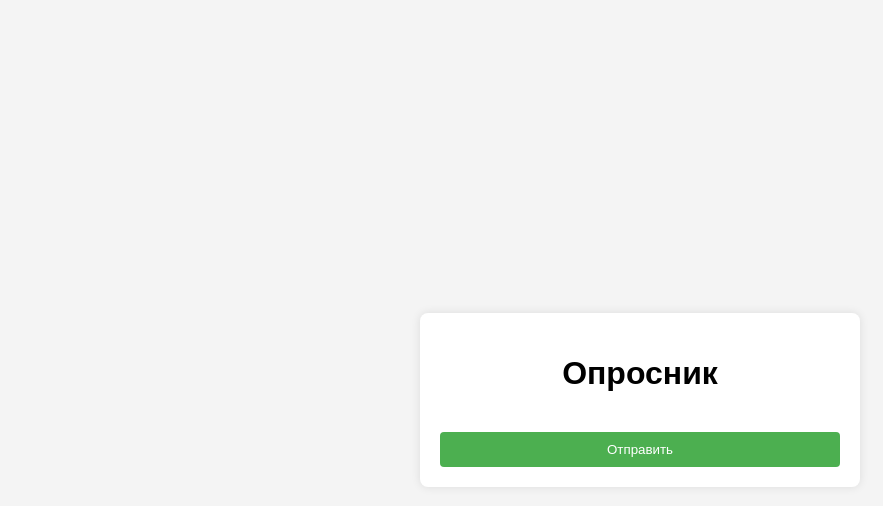
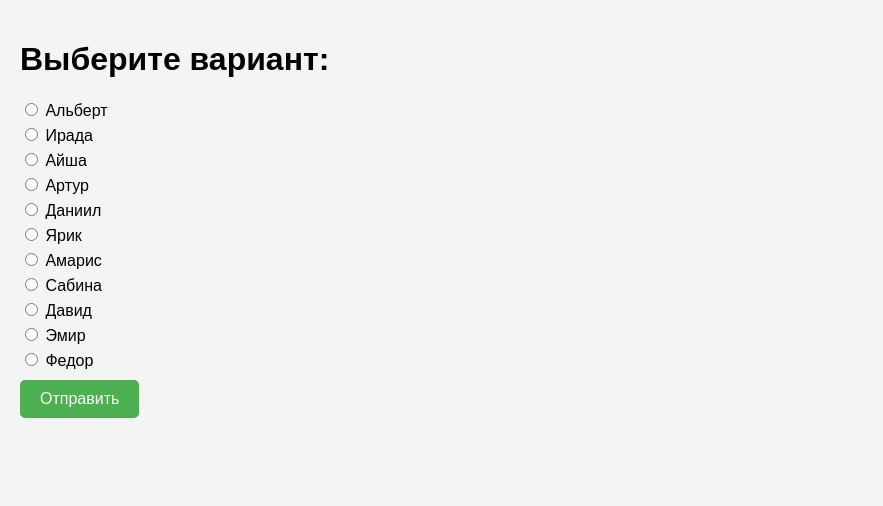
Before and after one commit to LoggysGit/Tests, a plain HTML site: page index.html in a window 1280 px wide. Both pictures are taken after a click on the button "Отправить". Shown: the whole page, without its empty margins (0-883 px from the left). Drawn offline with Linux system fonts and the light colour scheme; no server answers.

Commit message:
Update index.html

```diff
--- a/index.html
+++ b/index.html
@@ -1,5 +1,5 @@
 <!DOCTYPE html>
-<html lang="en">
+<html lang="ru">
 <head>
   <meta charset="UTF-8">
   <meta name="viewport" content="width=device-width, initial-scale=1.0">
@@ -8,127 +8,89 @@
     body {
       font-family: Arial, sans-serif;
       margin: 0;
-      padding: 0;
-      display: flex;
-      justify-content: center;
-      align-items: center;
-      height: 100vh;
+      padding: 20px;
       background-color: #f4f4f4;
     }
-
-    .container {
-      background: #fff;
-      padding: 20px;
-      border-radius: 8px;
-      box-shadow: 0 0 10px rgba(0, 0, 0, 0.1);
-      width: 100%;
-      max-width: 400px;
+    .options {
+      margin: 10px 0;
     }
-
-    h1 {
-      margin-bottom: 20px;
-      text-align: center;
-    }
-
-    form {
-      display: flex;
-      flex-direction: column;
-    }
-
-    #options {
-      margin-bottom: 20px;
-    }
-
     label {
       display: block;
       margin: 5px 0;
     }
-
+    .yes {
+      color: white;
+      background-color: green;
+      padding: 5px 10px;
+      border-radius: 5px;
+    }
     button {
-      padding: 10px;
+      padding: 10px 20px;
+      font-size: 16px;
+      cursor: pointer;
       background-color: #4CAF50;
       color: white;
       border: none;
-      border-radius: 4px;
-      cursor: pointer;
+      border-radius: 5px;
     }
-
     button:hover {
       background-color: #45a049;
     }
   </style>
 </head>
 <body>
-  <div class="container">
-    <h1>Опросник</h1>
-    <form id="pollForm">
-      <div id="options">
-        <!-- Варианты ответа будут загружаться здесь -->
-      </div>
-      <button type="submit">Отправить</button>
-    </form>
+
+  <h1>Выберите вариант:</h1>
+
+  <div class="options" id="options">
+    <!-- Варианты будут загружаться сюда -->
   </div>
 
+  <button id="submitBtn">Отправить</button>
+
   <script>
-    // URL для доступа к Realtime Database Firebase
-    const firebaseDatabaseURL = "https://test-db-b9393-default-rtdb.europe-west1.firebasedatabase.app";
+    // Массив вариантов
+    const optionsList = [
+      "Альберт", "Ирада", "Айша", "Артур", "Даниил", "Ярик",
+      "Амарис", "Сабина", "Давид", "Эмир", "Федор"
+    ];
 
-    // Загружаем варианты ответа
-    async function loadOptions() {
-      const optionsEndpoint = `${firebaseDatabaseURL}/`;
-      try {
-        const response = await fetch(optionsEndpoint);
-        const data = await response.json();
-        const optionsDiv = document.getElementById("options");
-        optionsDiv.innerHTML = ""; // Очистим предыдущие данные
+    // Функция для отображения вариантов
+    function loadOptions() {
+      const optionsDiv = document.getElementById("options");
+      optionsDiv.innerHTML = ""; // Очистим контейнер перед добавлением новых вариантов
 
-        if (data) {
-          Object.entries(data).forEach(([key, value]) => {
-            const label = document.createElement("label");
-            label.innerHTML = `
-              <input type="radio" name="option" value="${key}"> ${value}
-            `;
-            optionsDiv.appendChild(label);
-          });
-        } else {
-          optionsDiv.innerHTML = "<p>Нет доступных вариантов</p>";
-        }
-      } catch (error) {
-        console.error("Ошибка при загрузке вариантов:", error);
-      }
+      optionsList.forEach((option, index) => {
+        const label = document.createElement("label");
+        label.innerHTML = `
+          <input type="radio" name="option" value="${option}" id="option${index}">
+          ${option}
+        `;
+        optionsDiv.appendChild(label);
+      });
     }
 
-    // Отправляем ответ и удаляем выбранный вариант
-    async function submitForm(event) {
-      event.preventDefault();
-      const selectedOption = document.querySelector("input[name='option']:checked");
-      if (!selectedOption) {
-        alert("Выберите вариант ответа!");
-        return;
-      }
-
-      const optionKey = selectedOption.value;
-      const deleteEndpoint = `${firebaseDatabaseURL}/options/${optionKey}.json`;
-
-      try {
-        // Удаляем выбранный вариант из базы данных
-        const response = await fetch(deleteEndpoint, { method: "DELETE" });
-        if (response.ok) {
-          alert("Ваш ответ сохранён!");
-          loadOptions(); // Перезагружаем список вариантов
+    // Функция для выделения выбранного варианта
+    function markSelectedOption() {
+      const options = document.getElementsByName("option");
+      options.forEach(option => {
+        const label = option.parentElement;
+        if (option.checked) {
+          label.classList.add("yes");
         } else {
-          alert("Не удалось сохранить ответ.");
+          label.classList.remove("yes");
         }
-      } catch (error) {
-        console.error("Ошибка при отправке данных:", error);
-      }
+      });
     }
 
-    // Привязываем обработчик отправки формы
-    document.getElementById("pollForm").addEventListener("submit", submitForm);
+    // Обработчик нажатия кнопки
+    document.getElementById("submitBtn").addEventListener("click", function() {
+      markSelectedOption();
+    });
 
-    // Загружаем варианты при загрузке страницы
+    // Загружаем варианты на страницу
     loadOptions();
   </script>
+
 </body>
 </html>
```
